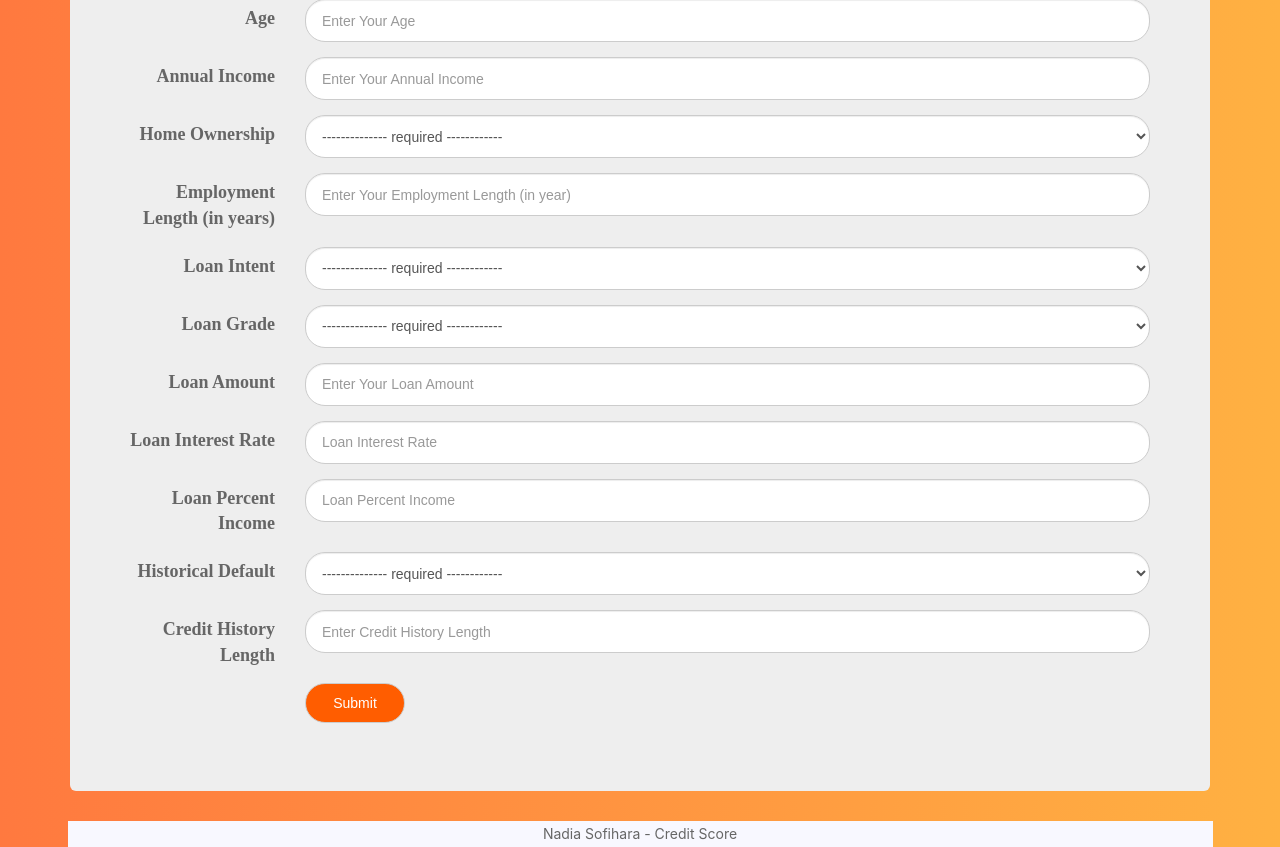
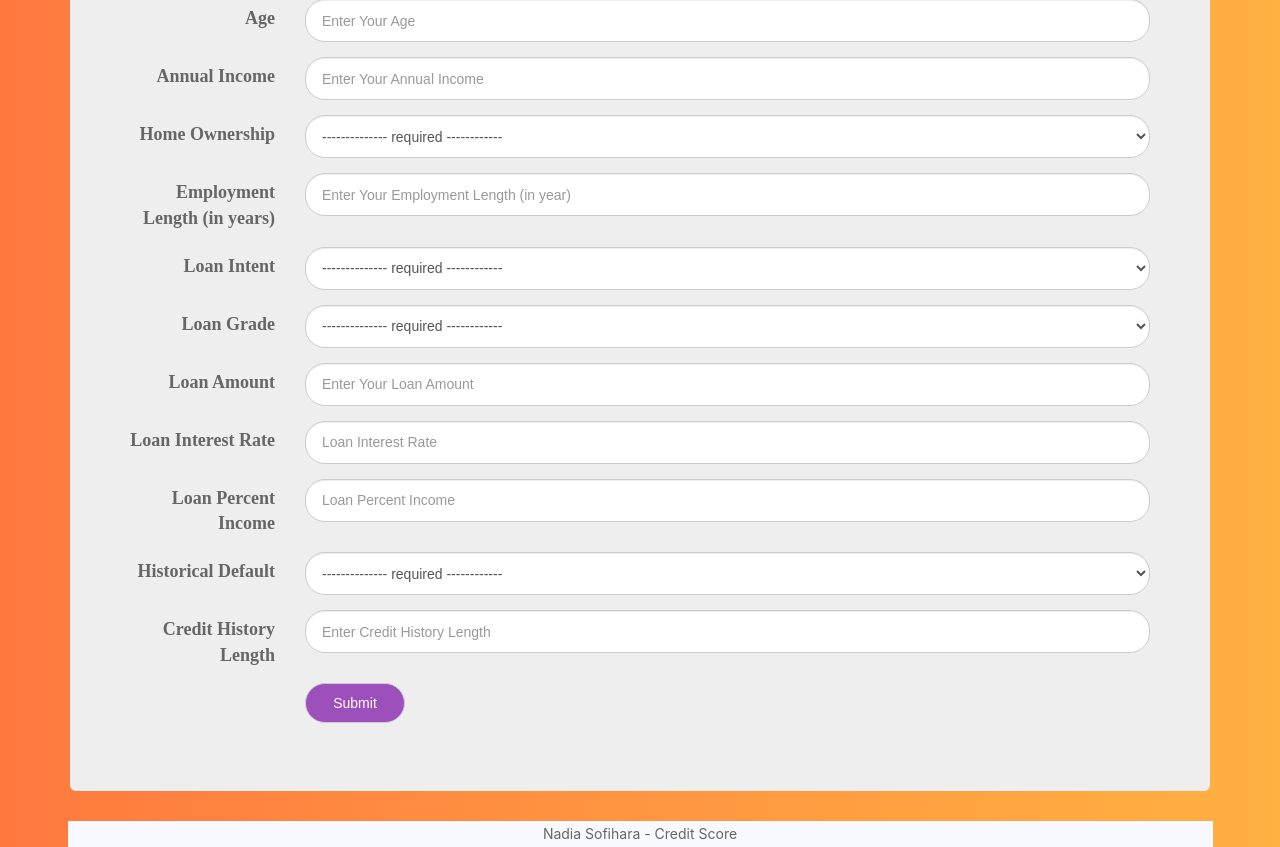
Before and after one commit to nsofihara/creditscore, a Flask app: page / in a window 1280 px wide. Shown: the part 317-1164 px from the top of the page. Run offline with Flask 2, Linux system fonts and the light colour scheme; parts of the project's set-up code (start-up, migrations or seed data) failed here and were passed over; some libraries are stand-ins or nearby versions.

Commit message:
Update style.css

```diff
--- a/static/css/style.css
+++ b/static/css/style.css
@@ -107,7 +107,8 @@
     color: rgb(255, 255, 255) !important;
     background: #9D50BB !important;
     background: -webkit-linear-gradient(to right, #ff5d00, #ff5d00) !important;  /* Chrome 10-25, Safari 5.1-6 */
-    background: linear-gradient(to right, #ff5d00, #ff5d00) !important; /* W3C, IE 10+/ Edge, Firefox 16+, Chrome 26+, Opera 12+, Safari 7+ */
+    /*background: linear-gradient(to right, #ff5d00, #ff5d00) !important; /* W3C, IE 10+/ Edge, Firefox 16+, Chrome 26+, Opera 12+, Safari 7+ */
+    background : #ffda79
 
 
   }
```
